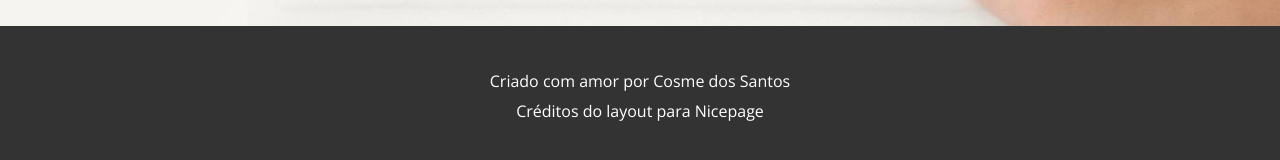
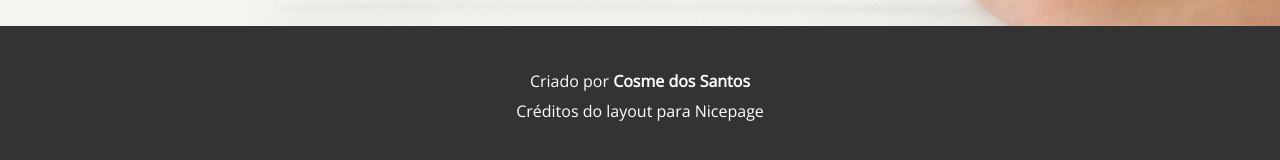
Before and after one commit to cosme777/starbucks, a plain HTML site: page index.html in a window 1280 px wide. Shown: the part 4812-4972 px from the top of the page. Drawn offline with nearby package versions, Linux system fonts and the light colour scheme.

Commit message:
Update index.html

```diff
--- a/index.html
+++ b/index.html
@@ -127,7 +127,7 @@
 
 
     <footer>
-        Criado com amor por Cosme dos Santos <br>
+        Criado por <strong>Cosme dos Santos</strong> <br>
         Créditos do layout para Nicepage
     </footer>
 
```
